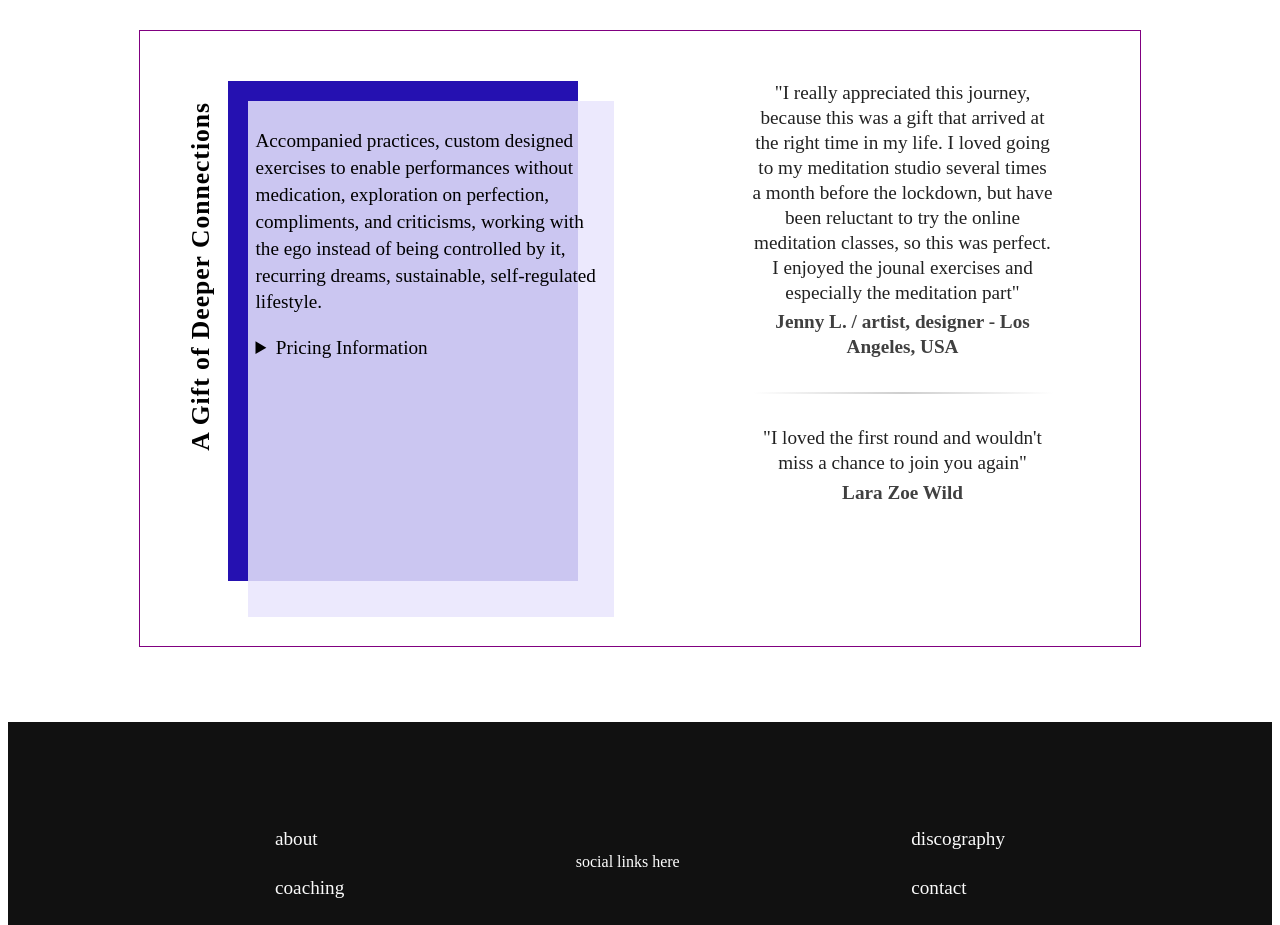
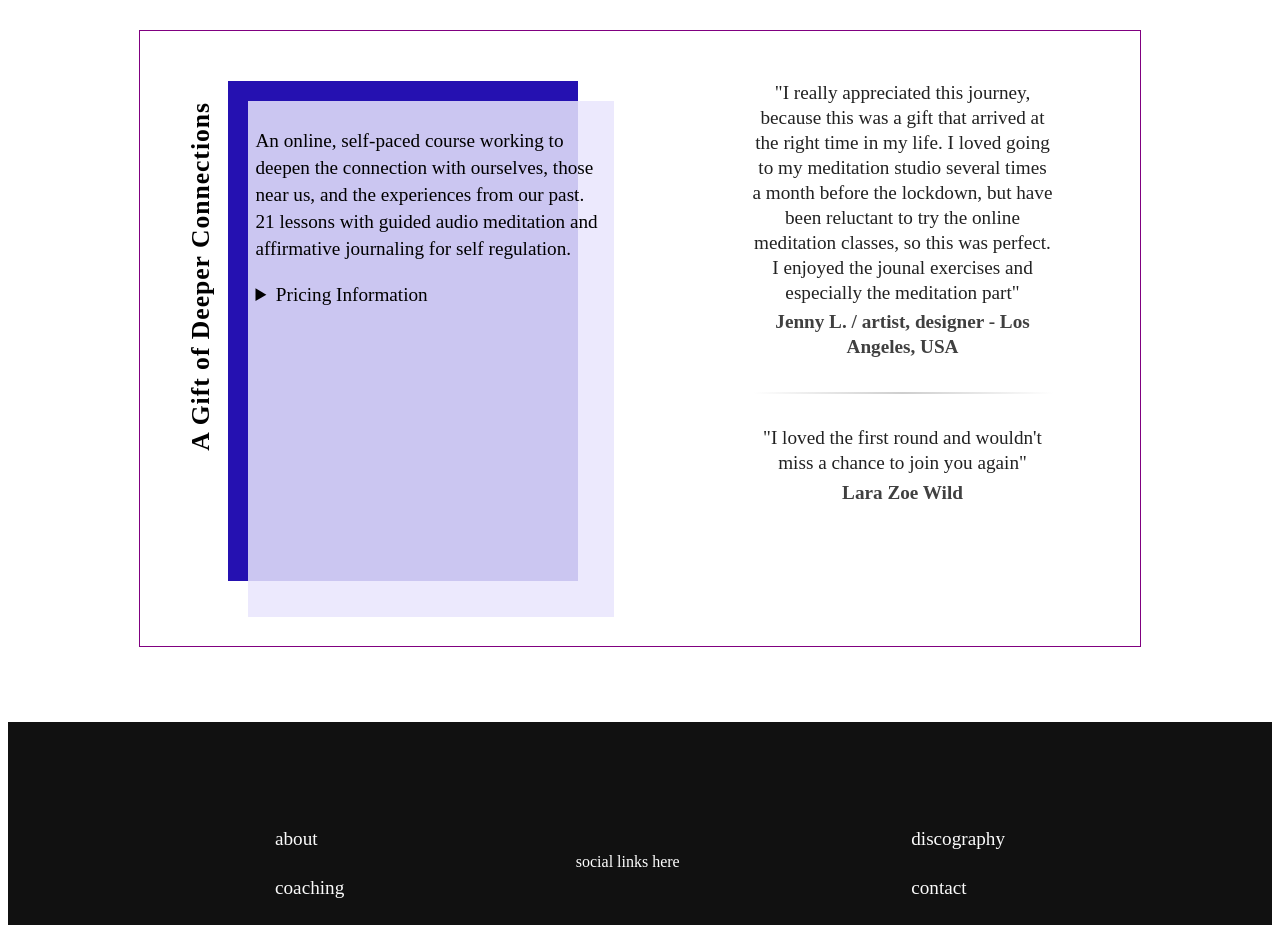
Before and after one commit to msksfo/HeidiTsai, a Gatsby site: page /coaching in a window 1280 px wide. Shown: the part 2290-3215 px from the top of the page. Built offline with nearby package versions, Linux system fonts and the light colour scheme; Gatsby itself is replaced by a stand-in of ours.

Commit message:
Add the text for deeper connections course

```diff
--- a/src/pages/coaching.js
+++ b/src/pages/coaching.js
@@ -167,11 +167,10 @@ const CoachingPage = () => (
                 )}
               >
                 <p>
-                  Accompanied practices, custom designed exercises to enable
-                  performances without medication, exploration on perfection,
-                  compliments, and criticisms, working with the ego instead of
-                  being controlled by it, recurring dreams, sustainable,
-                  self-regulated lifestyle.
+                  An online, self-paced course working to deepen the connection
+                  with ourselves, those near us, and the experiences from our
+                  past. 21 lessons with guided audio meditation and affirmative
+                  journaling for self regulation.
                 </p>
                 <details>
                   <summary>Pricing Information</summary>
```
